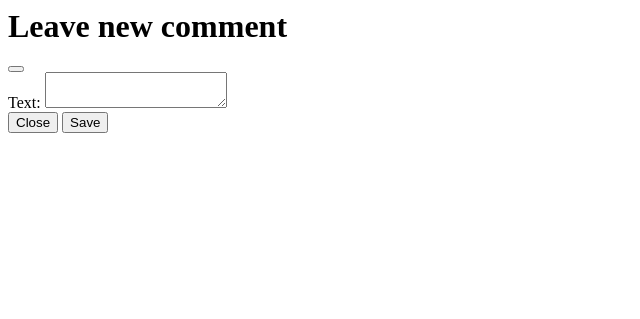
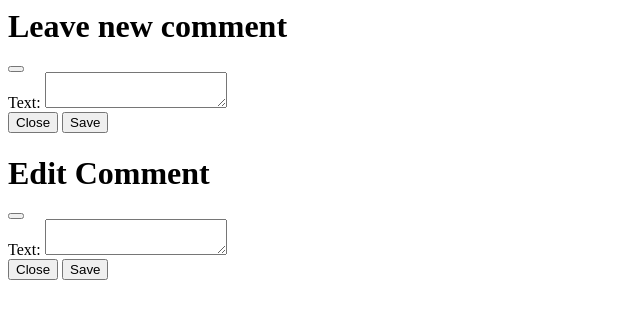
Before and after one commit to bibrikthesorcerer/photo_app, a Django app: template main_app/templates/main_app/comment_modal.html in a window 1280 px wide. Shown: the top 319 px of the page, without its empty margins (0-640 px from the left). Run offline with Django 3.2, Linux system fonts and the light colour scheme; the template is opened without the code that fills it, so the values that code supplies are empty.

Commit message:
Changed comment deletion logic, added comment editing, small fixes in comment services

```diff
--- a/main_app/services/comment/__init__.py
+++ b/main_app/services/comment/__init__.py
@@ -2,4 +2,4 @@ from .retrieve import RetrieveComment
 from .list import ListComments, ListThread
 from .create import CreateComment
 from .delete import DeleteComment
-from .manage import SendCommentNotification, SendCommentWillBeDeletedNotification
+from .manage import SendCommentNotification, SendCommentWillBeDeletedNotification, EditCommentText
--- a/main_app/services/comment/create.py
+++ b/main_app/services/comment/create.py
@@ -47,7 +47,7 @@ class CreateComment(ServiceWithResult):
         parent_id = self.cleaned_data.get('parent_id')
         if not parent_id:
             return None
-        return RetrieveComment.execute({'pk': parent_id})
+        return RetrieveComment.execute({'comment_id': parent_id})
 
     def _get_related_photo(self) -> Photo:
         photo_id = self.cleaned_data.get('photo_id')
--- a/main_app/services/comment/delete.py
+++ b/main_app/services/comment/delete.py
@@ -9,14 +9,13 @@ class DeleteComment(ServiceWithResult):
     comment_id = forms.IntegerField()
 
     def process(self) -> tuple[Comment, bool]:
-        comment_id = self.cleaned_data.get('comment_id')
-        comment_obj = RetrieveComment.execute({"pk": comment_id})
+        comment_obj = RetrieveComment.execute({**self.cleaned_data})
         is_deleted = False
         if comment_obj.children.all():
             comment_obj.text = 'DELETED'
             comment_obj.save()
         else:
             is_deleted = True
-        comment_obj = Comment.objects.filter(id=comment_id).delete().first()
+        comment_obj = Comment.objects.filter(id=comment_obj.id).delete().first()
         self.result = (comment_obj, is_deleted)
         return self.result
--- a/main_app/templates/main_app/comment_modal.html
+++ b/main_app/templates/main_app/comment_modal.html
@@ -23,8 +23,52 @@
 		</div>
 </div>
 
+<div class="modal fade" id="editCommentModal" tabindex="-1" aria-hidden="true">
+	<div class="modal-dialog">
+		<div class="modal-content">
+			<div class="modal-header">
+				<h1 class="modal-title fs-5">Edit Comment</h1>
+				<button type="button" class="btn-close" data-bs-dismiss="modal" aria-label="Close"></button>
+			</div>
+			<form id="editCommentForm">
+				<div class="modal-body">
+						<div class="mb-3">
+							<input style="display: none;" id="editingCommentInput" name="comment_id" value="" />
+							<label for="text" class="col-form-label">Text:</label>
+							<textarea name="text" class="form-control" id="editCommentTextInput"></textarea>
+						</div>
+				</div>
+				<div class="modal-footer">
+					<button type="button" class="btn btn-secondary" data-bs-dismiss="modal">Close</button>
+					<button type="button" class="btn btn-primary" id="editCommentModalSave">Save</button>
+				</div>
+			</form>
+		</div>
+	</div>
+</div>
+
 <script>
 	document.addEventListener('DOMContentLoaded', function() {
+		editCommentModal = document.getElementById('editCommentModal');
+		editCommentModal.addEventListener('show.bs.modal', function(event) {
+			// get comment id
+			button = event.relatedTarget.closest('.edit-comment-button');
+			comment_id = button.getAttribute('data-id');
+
+			// insert current text into modal
+			text = document.getElementById(`commentText${comment_id}`).innerText
+			textInput = document.getElementById('editCommentTextInput');
+			textInput.value = text;
+
+			// insert comment id into hidden input
+			commentInput = document.getElementById('editingCommentInput');
+			commentInput.setAttribute('value', comment_id);
+
+		});
+		editCommentModal.addEventListener('hide.bs.modal', function(event){
+			document.getElementById('editCommentForm').reset();
+		});
+
 		commentModal = document.getElementById('commentModal');
 		commentModal.addEventListener('show.bs.modal', function(event) {
 
@@ -38,6 +82,10 @@
 			photoInput.setAttribute('value', photo_id);
 			parentInput.setAttribute('value', id);
 		});
+		commentModal.addEventListener('hide.bs.modal', function(event){
+			document.getElementById('commentForm').reset();
+		});
+
 
 		if (window.location.hash.indexOf('#commentModal') > -1){
 			history.replaceState({}, document.title, window.location.href.split('#')[0]);
--- a/main_app/urls.py
+++ b/main_app/urls.py
@@ -14,7 +14,8 @@ urlpatterns = [
     path('recover_photo/<int:photo_id>', views.RecoverPhoto.as_view(), name='recover_photo'),
     path('create_like/', views.CreateLike.as_view(), name='create_like'),
     path('remove_like/', views.RemoveLike.as_view(), name='remove_like'),
-    path('view_thread/<int:root_id>', views.ViewThread.as_view(), name='view_thread'),
+    path('view_thread/<int:comment_id>', views.ViewThread.as_view(), name='view_thread'),
     path('leave_comment/', views.LeaveCommentView.as_view(), name='leave_comment'),
     path('delete_comment/', views.DeleteCommentView.as_view(), name='delete_comment'),
+    path('edit_comment/', views.EditCommentView.as_view(), name='edit_comment'),
 ]
--- a/main_app/views/comment/__init__.py
+++ b/main_app/views/comment/__init__.py
@@ -1 +1 @@
-from .views import DeleteCommentView, LeaveCommentView, ViewThread
+from .views import DeleteCommentView, LeaveCommentView, ViewThread, EditCommentView
```
Also changed, not shown: main_app/services/comment/list.py (+4 -4 lines), main_app/services/comment/manage.py (+28 -1 lines), main_app/services/comment/retrieve.py (+4 -4 lines), main_app/templates/main_app/comment_script.html (+41 -6 lines), main_app/templates/main_app/comment_snippet.html (+8 -2 lines), main_app/views/comment/views.py (+11 -1 lines).
